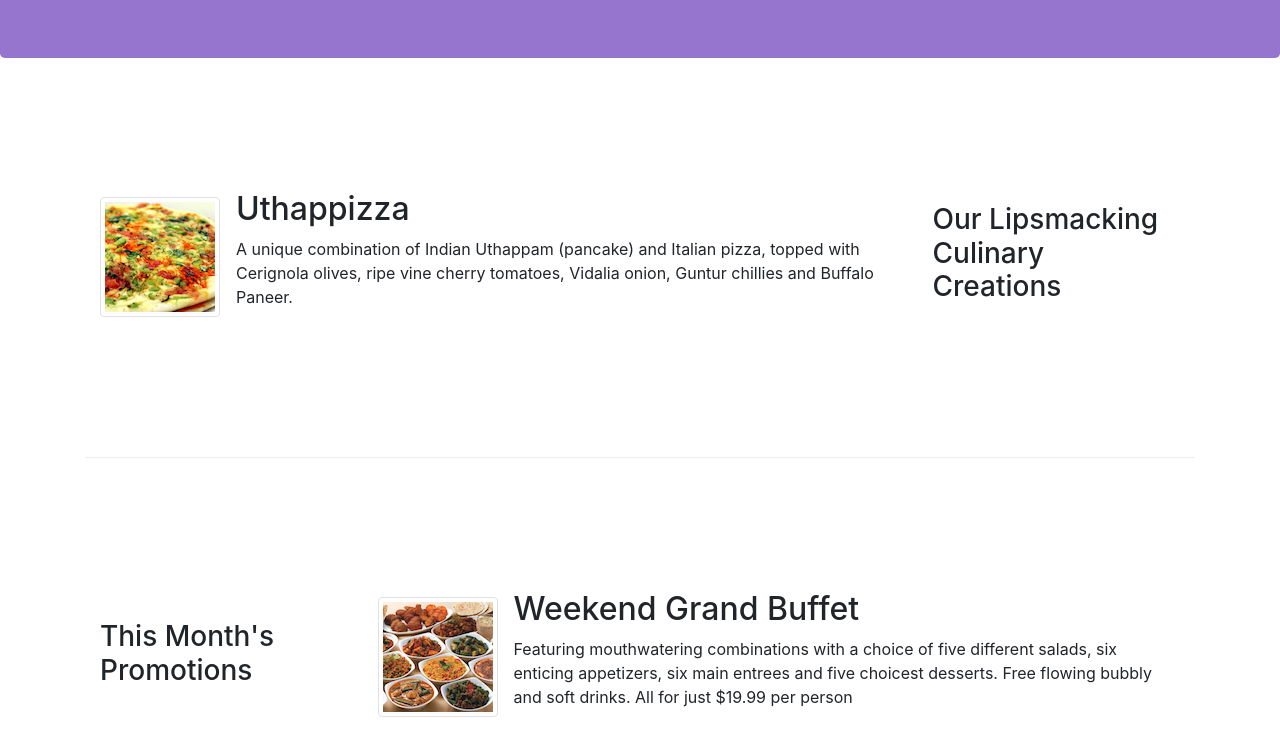
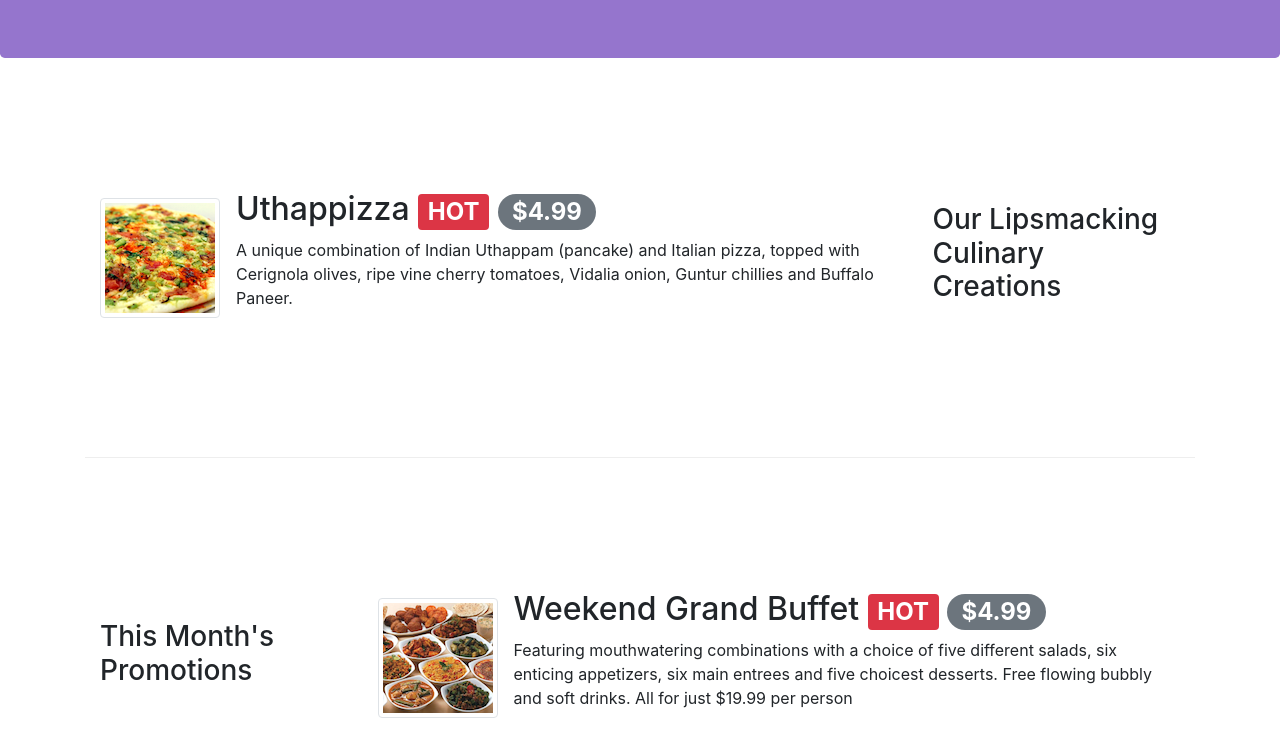
Before and after one commit to om-chevli/Restaurnat-Website, a website: page index.html in a window 1280 px wide. Shown: the part 276-1032 px from the top of the page. Drawn offline with nearby package versions, Linux system fonts and the light colour scheme.

Commit message:
Alerting Users

```diff
--- a/index.html
+++ b/index.html
@@ -75,7 +75,15 @@
                 <div class="media">
                     <img class="d-flex mr-3 img-thumbnail align-self-center" alt="uthapizza" src="img/uthappizza.png">
                     <div class="media-body">
-                        <h2 class="mt-0">Uthappizza</h2>
+                        <h2 class="mt-0">
+                            Uthappizza
+                            <span class="badge badge-danger">
+                                HOT
+                            </span>
+                            <span class="badge badge-pill bg-secondary text-white">
+                                $4.99
+                            </span>
+                        </h2>
                         <p class="d-none d-sm-block">A unique combination of Indian Uthappam (pancake) and Italian
                             pizza, topped with
                             Cerignola
@@ -95,7 +103,15 @@
                 <div class="media">
                     <img src="img/buffet.png" class="d-flex mr-3 img-thumbnail align-self-center" alt="buffet">
                     <div class="media-body">
-                        <h2 class="mt-0">Weekend Grand Buffet</h2>
+                        <h2 class="mt-0">
+                            Weekend Grand Buffet
+                            <span class="badge badge-danger">
+                                HOT
+                            </span>
+                            <span class="badge badge-pill bg-secondary text-white">
+                                $4.99
+                            </span>
+                        </h2>
                         <div class="d-none d-sm-block">
 
                             <p>Featuring mouthwatering combinations with a choice of five different salads, six enticing
```
